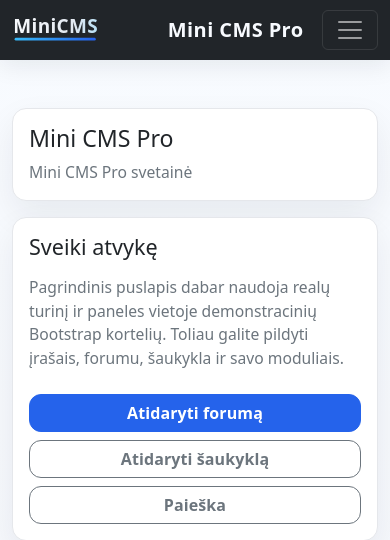
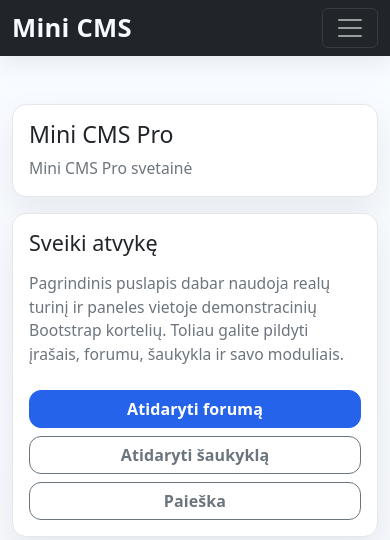
Before and after one commit to ewl1/test, a PHP site: page /mini-cms-pro/ in a window 390 px wide. Shown: the top 540 px of the page. Run offline with PHP 8.4, Linux system fonts and the light colour scheme; data that the repository does not hold is empty; some libraries are stand-ins or nearby versions.

Commit message:
Switch brand to text-only Mini CMS

```diff
--- a/themes/default/admin_header.php
+++ b/themes/default/admin_header.php
@@ -11,6 +11,7 @@ $can = function ($permission) use ($me, $adminNavVisible) {
 };
 $canUsers = $can('users.view') || $can('users.manage');
 $canDiagnostics = $can('settings.manage') || $can('logs.view');
+$brandLabel = 'Mini CMS';
 ?>
 <!DOCTYPE html>
 <html lang="<?= e(site_locale()) ?>">
@@ -32,8 +33,7 @@ $canDiagnostics = $can('settings.manage') || $can('logs.view');
 <div class="container-fluid">
 
 <a class="navbar-brand admin-brand" href="<?= public_path($adminNavVisible ? 'administration/index.php' : 'administration/login.php') ?>">
-<img src="<?= asset_path('images/logos/minicms-logo.svg') ?>" alt="<?= e($siteTitle) ?>" class="admin-brand-logo">
-<span class="admin-brand-text"><?= e(__('admin.title')) ?></span>
+<span class="admin-brand-text"><?= e($brandLabel) ?></span>
 </a>
 
 <?php if ($adminNavVisible): ?>
--- a/themes/default/header.php
+++ b/themes/default/header.php
@@ -2,6 +2,7 @@
 $me = current_user();
 $themeCss = defined('IN_ADMIN') ? 'themes/default/admin.css' : 'themes/default/style.css';
 $registeredStyles = get_registered_page_styles();
+$brandLabel = 'Mini CMS';
 ?>
 <!doctype html>
 <html lang="<?= e(site_locale()) ?>">
@@ -24,8 +25,7 @@ $registeredStyles = get_registered_page_styles();
 <nav class="navbar navbar-expand-lg navbar-dark bg-dark mb-4">
 <div class="container">
 <a class="navbar-brand site-brand" href="<?= public_path('index.php') ?>">
-<img src="<?= asset_path('images/logos/minicms-logo.svg') ?>" alt="<?= e(setting('site_name', __('site.title'))) ?>" class="site-brand-logo">
-<span class="site-brand-text"><?= e(setting('site_name', __('site.title'))) ?></span>
+<span class="site-brand-text"><?= e($brandLabel) ?></span>
 </a>
 <button class="navbar-toggler" type="button" data-bs-toggle="collapse" data-bs-target="#mainNav" aria-label="<?= e(__('nav.home')) ?>">
 <span class="navbar-toggler-icon"></span>
--- a/themes/default/style.css
+++ b/themes/default/style.css
@@ -32,20 +32,16 @@ body {
 .site-brand {
     display: inline-flex;
     align-items: center;
-    gap: 0.75rem;
-}
-
-.site-brand-logo {
-    width: auto;
-    height: 38px;
-    display: block;
+    gap: 0;
 }
 
 .site-brand-text {
     color: #f8fbff;
     font-weight: 800;
-    letter-spacing: 0.02em;
+    letter-spacing: 0.01em;
     line-height: 1;
+    font-size: 1.85rem;
+    white-space: nowrap;
 }
 
 .navbar .nav-link,
@@ -408,8 +404,8 @@ footer {
         min-width: 0;
     }
 
-    .site-brand-logo {
-        height: 34px;
+    .site-brand-text {
+        font-size: 1.6rem;
     }
 
 }
```
Also changed, not shown: themes/default/admin.css (+6 -10 lines).
